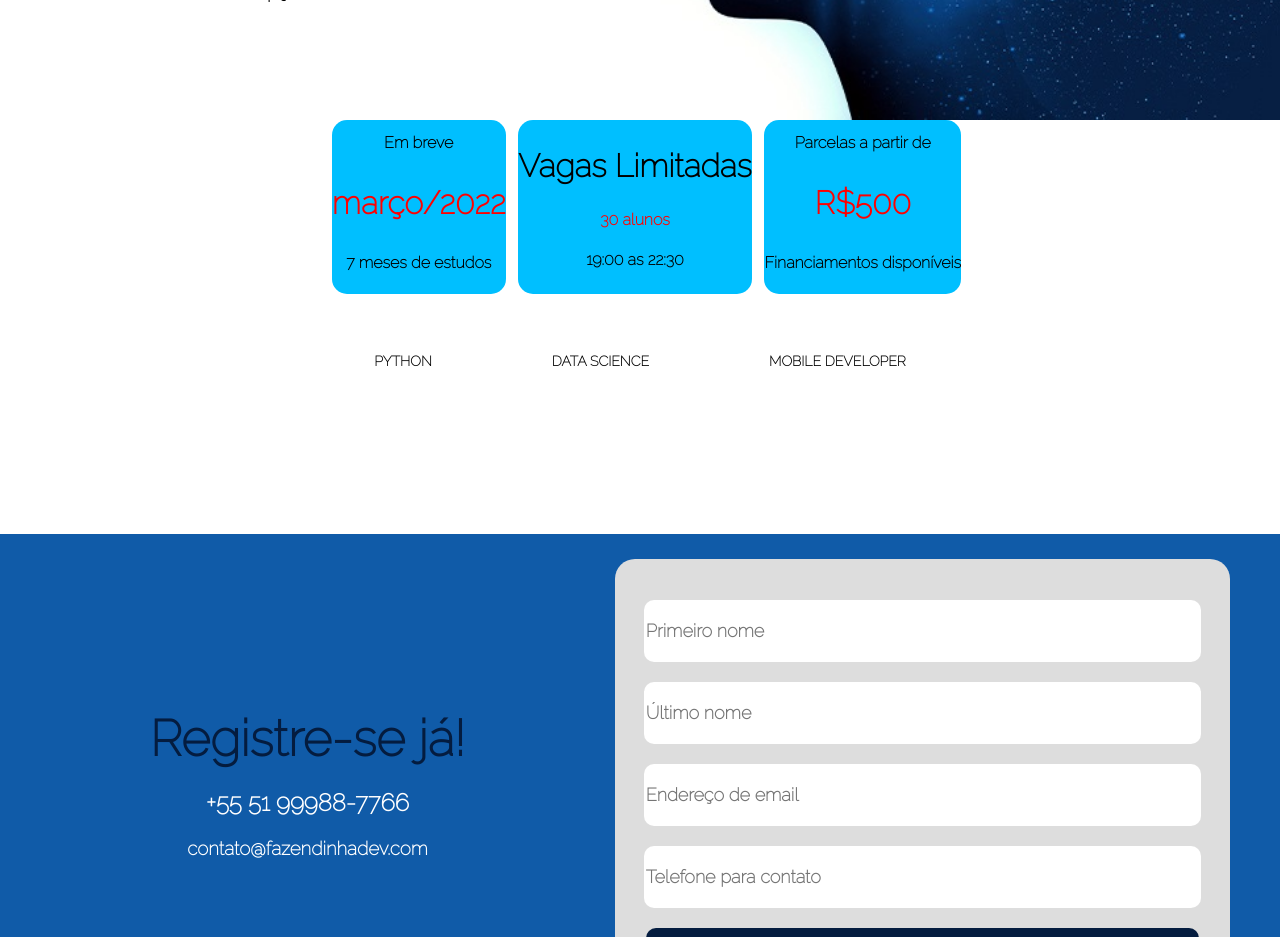
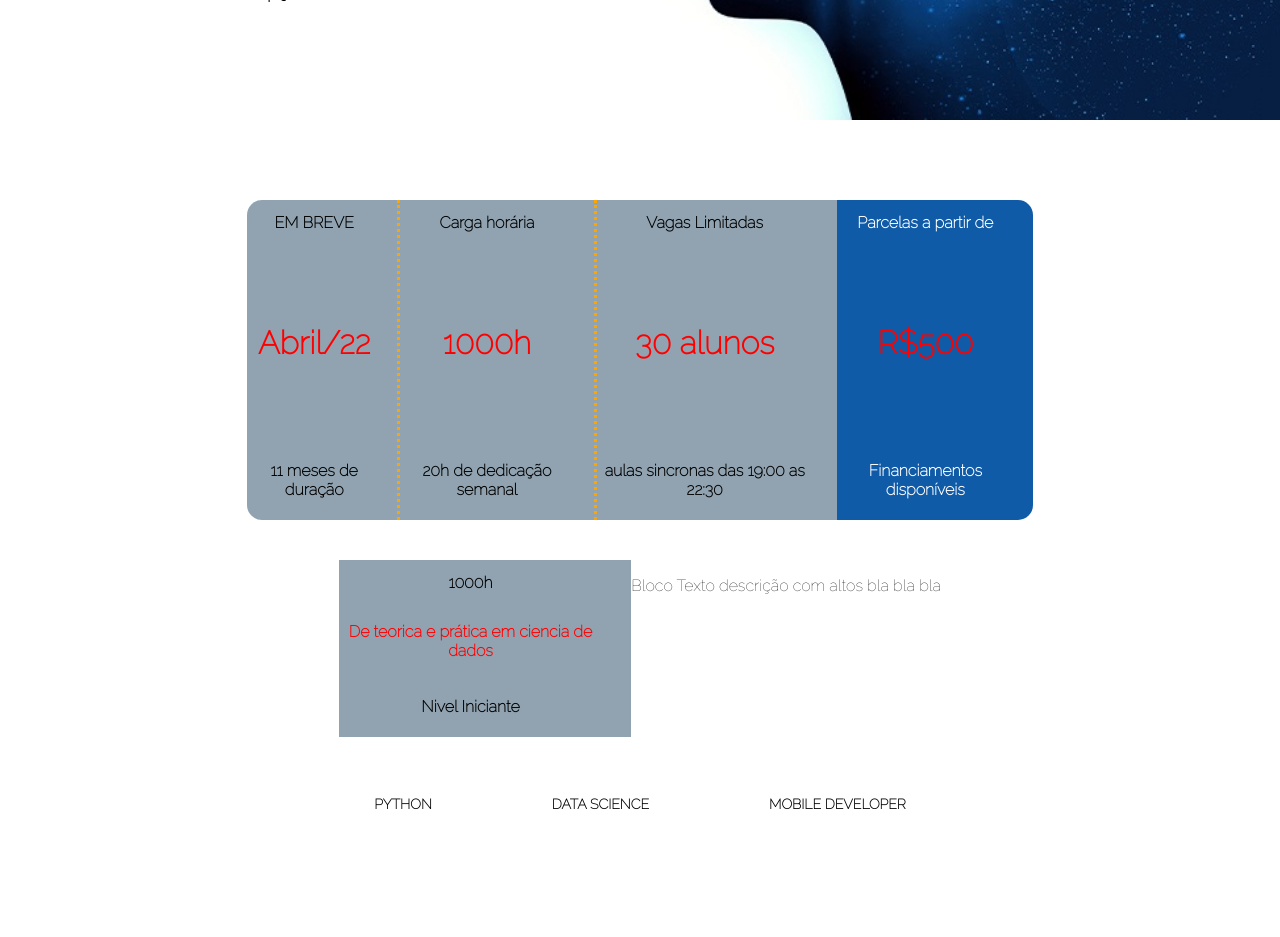
Before and after one commit to PamelaMBadermann/landing-page-em-react-fazendinha-dev, a React (Create React App) app: page / in a window 1280 px wide. Shown: the part 580-1517 px from the top of the page. Built offline with nearby package versions, Linux system fonts and the light colour scheme.

Commit message:
Alteração e refatoração no Componente Sobre

```diff
--- a/src/components/CardHorizontal/CardHorizontal.jsx
+++ /dev/null
@@ -1,49 +0,0 @@
-import React from "react";
-import styled from "styled-components";
-import { css } from "styled-components";
-
-const CardHorizontalStyle = styled.div`
-    background-color: deepskyblue;
-    margin-left: 1vw;
-
-    h2 {
-        font-size: ${(props) => (props.focusUm ? "xx-large" : "medium")};
-    }
-
-    h3 {
-        color: red;
-        text-align: center;
-        font-size: ${(props) => (props.focusDois ? "xx-large" : "medium")};
-    }
-
-    h4 {
-        font-size: ${(props) => (props.focusTres ? "xx-large" : "medium")};
-    }
-
-    ${(props) => {
-        if (props.rounded) {
-            return css`
-                border-radius: 15px;
-            `;
-        }
-
-        return css`
-            border-radius: 0;
-        `;
-    }}
-`;
-
-export function CardHorizontal(props) {
-    return (
-        <CardHorizontalStyle
-            rounded={props.rounded}
-            focusUm={props.focusUm}
-            focusDois={props.focusDois}
-            focusTres={props.focusTres}
-        >
-            <h2>{props.campoUm}</h2>
-            <h3>{props.campoDois}</h3>
-            <h4>{props.campoTres}</h4>
-        </CardHorizontalStyle>
-    );
-}
--- /dev/null
+++ b/src/components/CardTresCampos/CardTresCampos.jsx
@@ -0,0 +1,22 @@
+import React from "react";
+import { CardTresCamposStyle, TextoCardTresCamposStyle } from "./style";
+
+export function CardTresCampos(props) {
+    return (
+        <CardTresCamposStyle
+            leftCard={props.leftCard}
+            centerCard={props.centerCard}
+            rightCard={props.rightCard}
+            focusUm={props.focusUm}
+            focusDois={props.focusDois}
+            focusTres={props.focusTres}
+            BGDestaque={props.BGDestaque}
+        >
+            <TextoCardTresCamposStyle>
+                <h2>{props.campoUm}</h2>
+                <h3>{props.campoDois}</h3>
+                <h4>{props.campoTres}</h4>
+            </TextoCardTresCamposStyle>
+        </CardTresCamposStyle>
+    );
+}
--- /dev/null
+++ b/src/components/CardTresCampos/style.jsx
@@ -0,0 +1,62 @@
+import styled from "styled-components";
+import { css } from "styled-components";
+
+const CardTresCamposStyle = styled.div`
+    background-color: #91a3b0;
+    color: black;
+    /* margin-left: 1vw; */
+
+    h2 {
+        font-size: ${(props) => (props.focusUm ? "xx-large" : "medium")};
+    }
+
+    h3 {
+        color: red;
+        font-size: ${(props) => (props.focusDois ? "xx-large" : "medium")};
+    }
+
+    h4 {
+        font-size: ${(props) => (props.focusTres ? "xx-large" : "medium")};
+    }
+
+    ${(props) => {
+        if (props.leftCard) {
+            return css`
+                border-top-left-radius: 15px;
+                border-bottom-left-radius: 15px;
+                border-right: dotted orange;
+            `;
+        }
+        if (props.centerCard) {
+            return css`
+                border-right: dotted orange;
+            `;
+        }
+        if (props.rightCard) {
+            return css`
+                border-top-right-radius: 15px;
+                border-bottom-right-radius: 15px;
+            `;
+        }
+    }}
+
+    ${(props) => {
+        if (props.BGDestaque) {
+            return css`
+                background-color: #105ba8;
+                color: white;
+            `;
+        }
+    }}
+`;
+
+const TextoCardTresCamposStyle = styled.div`
+    height: 100%;
+    padding-right: 10%;
+    text-align: center;
+    display: flex;
+    flex-flow: column;
+    justify-content: space-between;
+`;
+
+export { CardTresCamposStyle, TextoCardTresCamposStyle };
--- a/src/components/Sobre/Sobre.jsx
+++ b/src/components/Sobre/Sobre.jsx
@@ -1,36 +1,13 @@
 import React from "react";
-import styled from "styled-components";
-import { CardHorizontal } from "../CardHorizontal/CardHorizontal";
+import { SobreBlocoCards } from "../SobreBlocoCards/SobreBlocoCards";
+import { SobreBlocoDescricao } from "../SobreBlocoDescricao/SobreBlocoDescricao";
+import { SobreStyle } from "./stype";
+
 export function Sobre(props) {
-    const BlocoInfos = styled.div`
-        display: flex;
-        flex-direction: row;
-        text-align: center;
-    `;
-
     return (
-        <BlocoInfos>
-            <CardHorizontal
-                focusDois
-                rounded
-                campoUm="Em breve"
-                campoDois="março/2022"
-                campoTres="7 meses de estudos"
-            ></CardHorizontal>
-            <CardHorizontal
-                focusUm
-                rounded
-                campoUm="Vagas Limitadas"
-                campoDois="30 alunos"
-                campoTres="19:00 as 22:30"
-            ></CardHorizontal>
-            <CardHorizontal
-                focusDois
-                rounded
-                campoUm="Parcelas a partir de"
-                campoDois="R$500"
-                campoTres="Financiamentos disponíveis"
-            ></CardHorizontal>
-        </BlocoInfos>
+        <SobreStyle>
+            <SobreBlocoCards />
+            <SobreBlocoDescricao />
+        </SobreStyle>
     );
 }
--- /dev/null
+++ b/src/components/Sobre/stype.jsx
@@ -0,0 +1,8 @@
+import styled from "styled-components";
+
+const SobreStyle = styled.div`
+    display: flex;
+    flex-direction: column;
+`;
+
+export { SobreStyle };
--- /dev/null
+++ b/src/components/SobreBlocoCards/SobreBlocoCards.jsx
@@ -0,0 +1,37 @@
+import React from "react";
+import { SobreBlocoCardsStyle } from "./style";
+import { CardTresCampos } from "../CardTresCampos/CardTresCampos";
+export function SobreBlocoCards(props) {
+    return (
+        <SobreBlocoCardsStyle>
+            <CardTresCampos
+                leftCard
+                focusDois
+                campoUm="EM BREVE"
+                campoDois="Abril/22"
+                campoTres="11 meses de duração"
+            ></CardTresCampos>
+            <CardTresCampos
+                centerCard
+                focusDois
+                campoUm="Carga horária"
+                campoDois="1000h"
+                campoTres="20h de dedicação semanal"
+            ></CardTresCampos>
+            <CardTresCampos
+                focusDois
+                campoUm="Vagas Limitadas"
+                campoDois="30 alunos"
+                campoTres="aulas sincronas das 19:00 as 22:30"
+            ></CardTresCampos>
+            <CardTresCampos
+                rightCard
+                focusDois
+                BGDestaque
+                campoUm="Parcelas a partir de"
+                campoDois="R$500"
+                campoTres="Financiamentos disponíveis"
+            ></CardTresCampos>
+        </SobreBlocoCardsStyle>
+    );
+}
--- /dev/null
+++ b/src/components/SobreBlocoCards/style.jsx
@@ -0,0 +1,17 @@
+import styled from "styled-components";
+
+const SobreBlocoCardsStyle = styled.div`
+    display: flex;
+    flex-direction: row;
+    text-align: center;
+    margin-top: 10vh;
+    width: 100vw;
+    height: 40vh;
+    justify-content: center;
+    border-top-left-radius: 15px;
+    border-bottom-left-radius: 15px;
+    border-top-right-radius: 15px;
+    border-bottom-right-radius: 15px;
+`;
+
+export { SobreBlocoCardsStyle };
--- /dev/null
+++ b/src/components/SobreBlocoDescricao/SobreBlocoDescricao.jsx
@@ -0,0 +1,16 @@
+import React from "react";
+import { CardTresCampos } from "../CardTresCampos/CardTresCampos";
+import { SobreBlocoDescricaoStyle } from "./style";
+
+export function SobreBlocoDescricao(props) {
+    return (
+        <SobreBlocoDescricaoStyle>
+            <CardTresCampos
+                campoUm="1000h"
+                campoDois="De teorica e prática em ciencia de dados"
+                campoTres="Nivel Iniciante"
+            />
+            <p>Bloco Texto descrição com altos bla bla bla</p>
+        </SobreBlocoDescricaoStyle>
+    );
+}
--- /dev/null
+++ b/src/components/SobreBlocoDescricao/style.jsx
@@ -0,0 +1,9 @@
+import styled from "styled-components";
+
+const SobreBlocoDescricaoStyle = styled.div`
+    display: flex;
+    margin-top: 5vh;
+    justify-content: center;
+`;
+
+export { SobreBlocoDescricaoStyle };
```
Also changed, not shown: ideias.txt.
